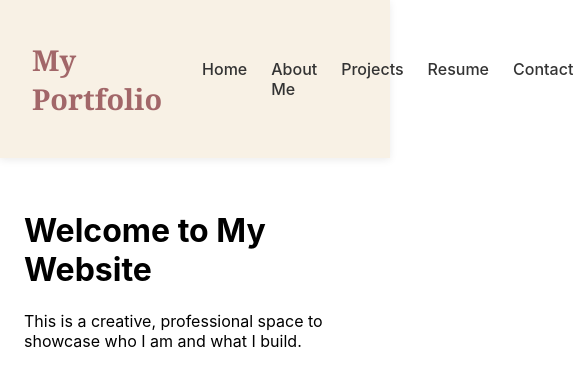
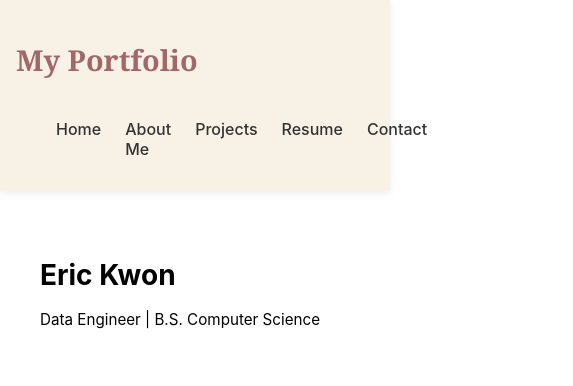
Before and after one commit to junyoung-kwon/junyoung-kwon.github.io, a React (Create React App) app: page / in a window 390 px wide. Shown: the top 386 px of the page, 573 px wide, since content can reach past the window. Built offline with nearby package versions, Linux system fonts and the light colour scheme.

Commit message:
Made changes to support mobile

```diff
--- a/src/App.css
+++ b/src/App.css
@@ -105,3 +105,59 @@ main {
   padding: 2rem 1.5rem;   /* Add spacing on sides and top/bottom */
   text-align: left;
 }
+
+.content-container {
+  max-width: 960px;
+  margin: 0 auto;
+  padding: 1rem;
+  box-sizing: border-box;
+}
+
+/* Typography adjustments for general readability */
+h1 {
+  font-size: 2.2rem;
+  margin-bottom: 1rem;
+}
+
+p {
+  font-size: 1rem;
+  line-height: 1.6;
+  margin-bottom: 1rem;
+}
+
+/* Optional: fine-tune heading responsiveness for smaller screens */
+@media (max-width: 600px) {
+  h1 {
+    font-size: 1.75rem;
+  }
+
+  p {
+    font-size: 0.95rem;
+  }
+}
+.navbar {
+  display: flex;
+  flex-wrap: wrap;
+  justify-content: space-between;
+  padding: 1rem;
+}
+
+.navbar a {
+  padding: 0.5rem 1rem;
+  text-decoration: none;
+}
+
+@media (max-width: 600px) {
+  .navbar {
+    flex-direction: column;
+    align-items: flex-start;
+  }
+
+  .navbar a {
+    padding: 0.75rem 0;
+  }
+}
+
+html {
+  scroll-behavior: smooth;
+}
--- a/src/pages/About.js
+++ b/src/pages/About.js
@@ -2,13 +2,12 @@ import React from 'react';
 
 const About = () => (
   <div className="content-wrapper">
-    <h2>About Me</h2>
-    <h3>Eric Kwon</h3>
-            <p>Software Engineer | Web Developer | Tech Enthusiast</p>
+    <div className="content-container">
+        <h2>About Me</h2>
             <p>
-              Hello! I'm Eric, a passionate developer who loves building web
-              applications.
+                Hello, I'm Eric!
             </p>
+    </div>
   </div>
 );
 
--- a/src/pages/Contact.js
+++ b/src/pages/Contact.js
@@ -2,9 +2,11 @@ import React from 'react';
 
 const Contact = () => (
   <div className="content-wrapper">
-    <h2>Contact</h2>
-        <p>Email: <a href="ericjykwon@gmail.com" style={{ color: '#a26769' }}>ericjykwon@gmail.com</a></p>
-        <p>Feel free to reach out via social media or email!</p>
+    <div className="content-container">
+        <h2>Contact</h2>
+            <p>Email: <a href="ericjykwon@gmail.com" style={{ color: '#a26769' }}>ericjykwon@gmail.com</a></p>
+            <p>Feel free to reach out via social media or email!</p>
+    </div>
   </div>
 );
 
--- a/src/pages/Home.js
+++ b/src/pages/Home.js
@@ -2,8 +2,10 @@ import React from 'react';
 
 const Home = () => (
   <div className="content-wrapper">
-    <h1>Welcome to My Website</h1>
-    <p>This is a creative, professional space to showcase who I am and what I build.</p>
+    <div className="content-container">
+        <h1>Eric Kwon</h1>
+        <p>Data Engineer | B.S. Computer Science</p>
+    </div>
   </div>
 );
 
--- a/src/pages/Projects.js
+++ b/src/pages/Projects.js
@@ -2,11 +2,12 @@ import React from 'react';
 
 const Projects = () => (
   <div className="content-wrapper">
+    <div className="content-container">
         <h2>Projects</h2>
         <div className="projects-grid">
         <div className="project-card">
             <h3>Project A</h3>
-        <p>A productivity app that helps users manage tasks efficiently.</p>
+            <p>TestA.</p>
             <a href="https://github.com/your-username/project-a" target="_blank" rel="noopener noreferrer" className="project-link">
             View on GitHub →
             </a>
@@ -14,7 +15,7 @@ const Projects = () => (
 
         <div className="project-card">
             <h3>Project B</h3>
-        <p>A data visualization tool using D3.js and React.</p>
+            <p>TestB.</p>
             <a href="https://github.com/your-username/project-b" target="_blank" rel="noopener noreferrer" className="project-link">
             View on GitHub →
             </a>
@@ -22,13 +23,14 @@ const Projects = () => (
 
         <div className="project-card">
             <h3>Project C</h3>
-        <p>A personal finance tracker with budget planning features.</p>
+            <p>TestC.</p>
             <a href="https://github.com/your-username/project-c" target="_blank" rel="noopener noreferrer" className="project-link">
             View on GitHub →
             </a>
         </div>
         </div>
     </div>
+  </div>
 );
 
 export default Projects;
--- a/src/pages/Resume.js
+++ b/src/pages/Resume.js
@@ -2,6 +2,7 @@ import React from 'react';
 
 const Resume = () => (
   <div className="content-wrapper">
+    <div className="content-container">
         <h2>Resume</h2>
             <p>
                 You can download my resume{' '}
@@ -11,6 +12,7 @@ const Resume = () => (
                 .
             </p>
         </div>
+  </div>
 );
 
 export default Resume;
```
Also changed, not shown: 1 other file (tests, documents, lock files or other folders). Lines whose indentation alone changed are shown as unchanged.
